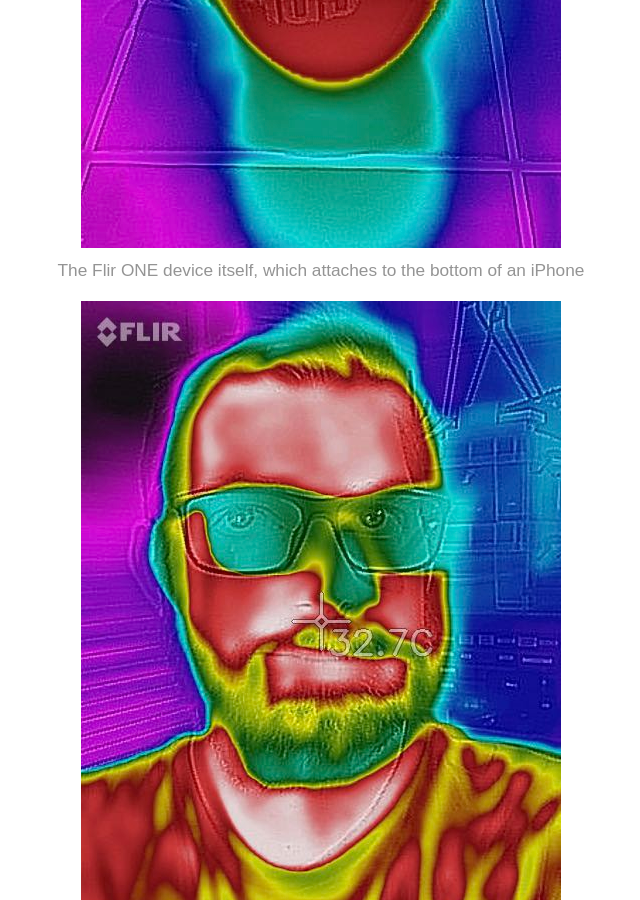
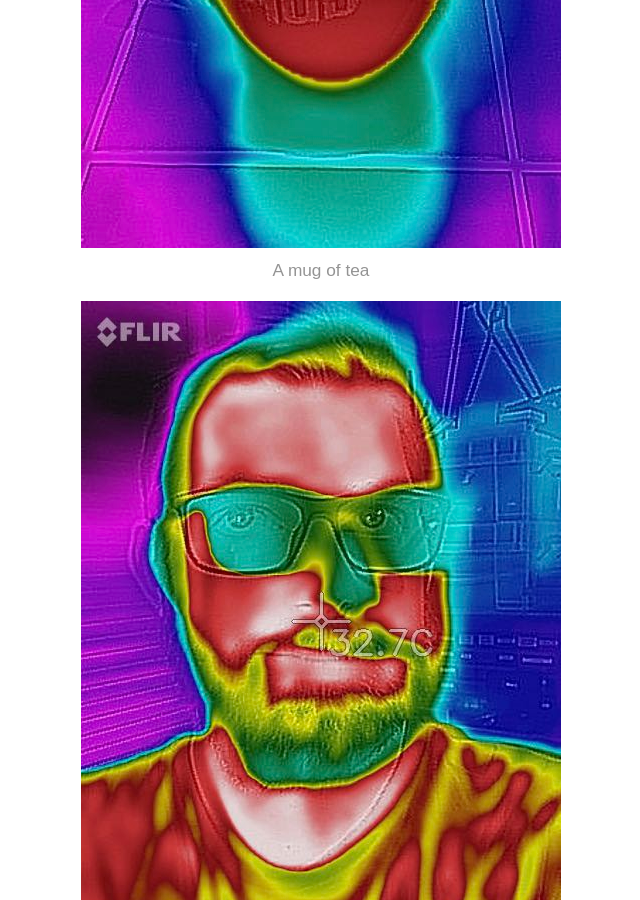
Before and after one commit to nickcharlton/site, a Jekyll site: the page built from _posts/2021-01-15-a-weekend-with-a-flir-one.md, in a window 1280 px wide and 900 px high, scrolled down 2635 px. Shown: the whole window, without its empty margins (319-959 px from the left). Built offline with Jekyll 4.4.1, drawn with Linux system fonts in a browser that asks for light colours; some web fonts are replaced; Markdown is read by kramdown in place of the engine named in the settings.

Commit message:
Fix the mug alt text/caption

```diff
--- a/_posts/2021-01-15-a-weekend-with-a-flir-one.md
+++ b/_posts/2021-01-15-a-weekend-with-a-flir-one.md
@@ -38,9 +38,9 @@ various things:
 
 <figure>
   <img src="/resources/images/flir-one-mug.jpeg"
-    alt="The FLir ONE device; a dongle which attaches to the bottom of an iPhone" max-width="500px">
-  <figcaption>The Flir ONE device itself, which attaches to the bottom of an
-  iPhone</figcaption>
+    alt="A mug of tea, showing where the liquid is hot and the mug itself is
+    warmiing up" max-width="500px">
+  <figcaption>A mug of tea</figcaption>
 </figure>
 
 <figure>
```
